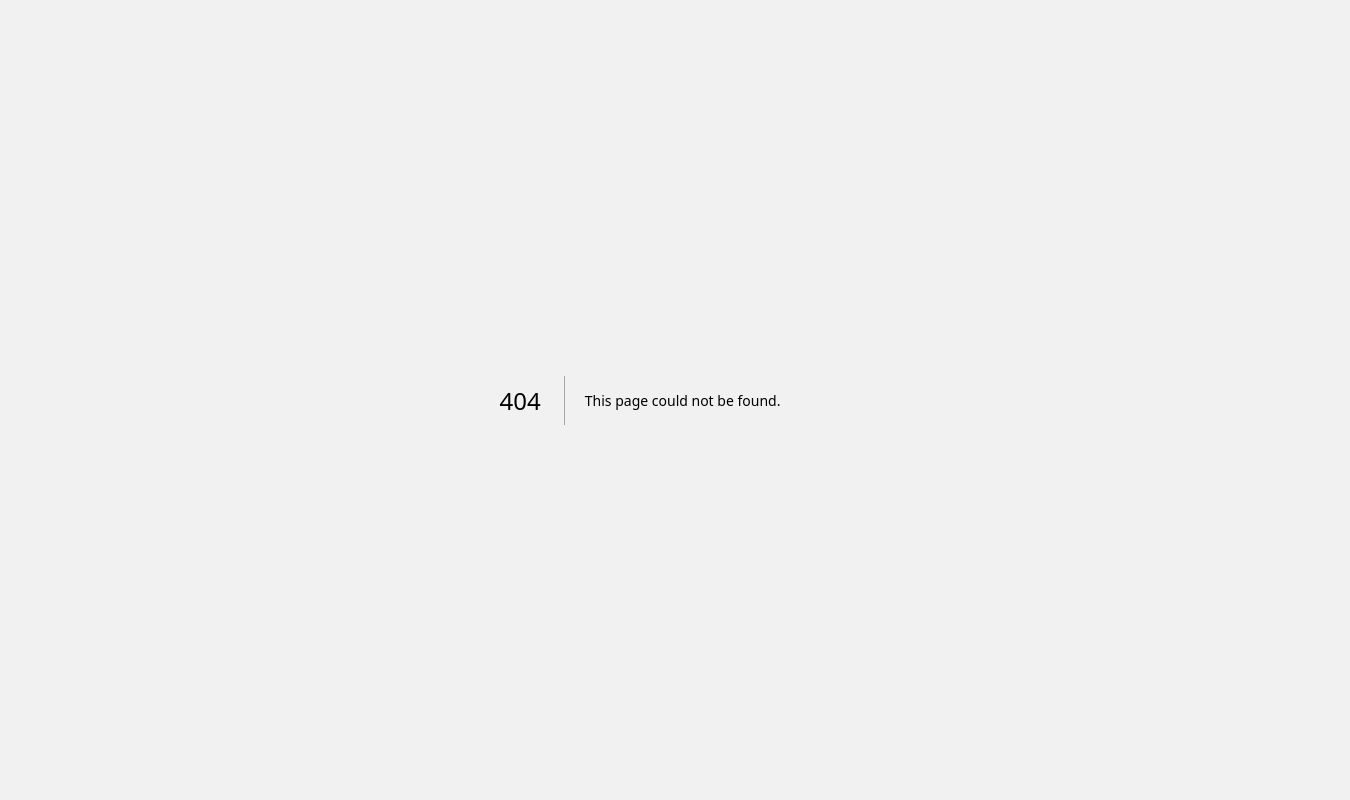
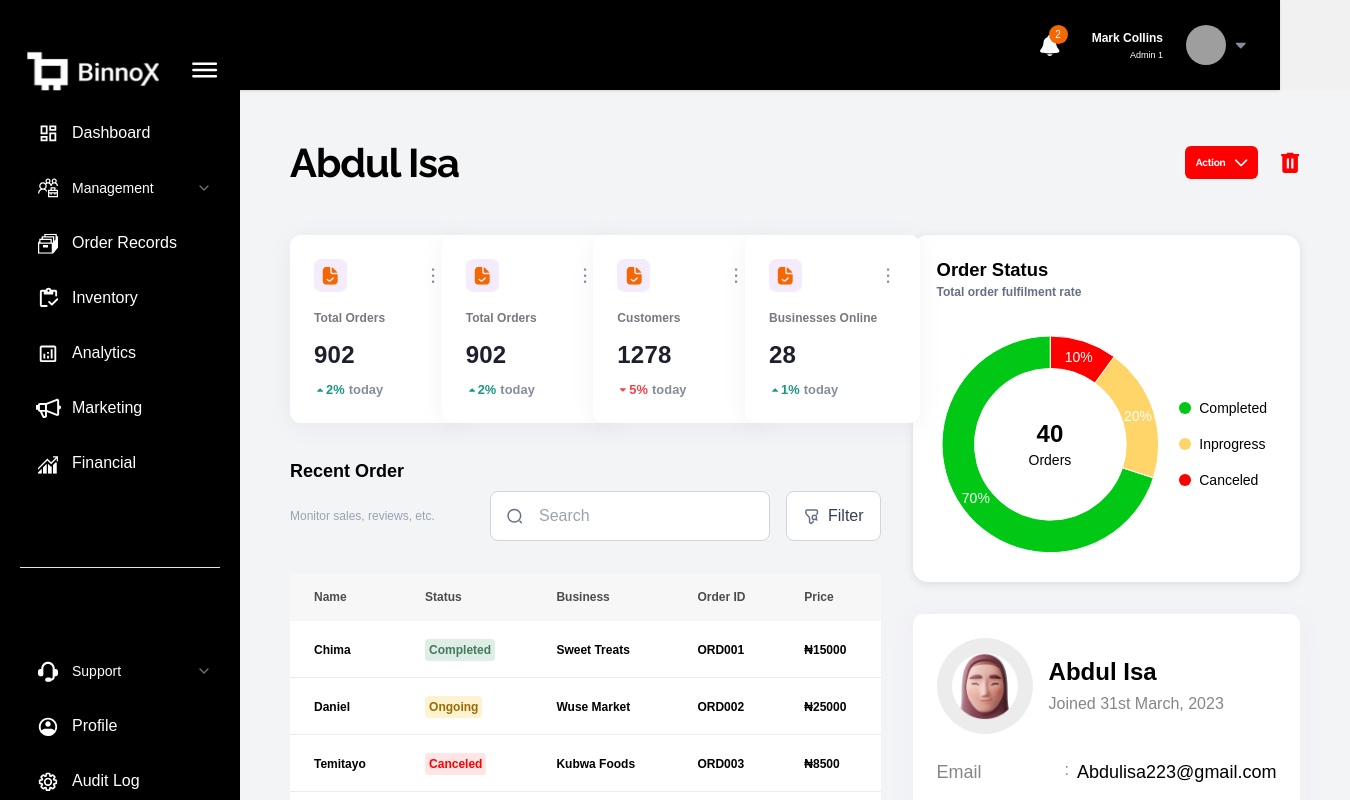
Before and after one commit to Binnox-Global/binnox-admin, a Next.js app: page /dashboard/users/1 in a window 1280 px wide. Before the commit this address had no page. Shown: the top 800 px of the page, 1350 px wide, since content can reach past the window. Built offline with nearby package versions, Linux system fonts and the light colour scheme; grey boxes are pictures that could not be loaded.

Commit message:
feat: add UserDetailsPage component with stats cards and recent orders table

```diff
--- /dev/null
+++ b/src/app/dashboard/users/[id]/page.tsx
@@ -0,0 +1,114 @@
+"use client";
+import { OrderStatusCard } from "@/components/cards/OrderStatusCard";
+import { StatsCard } from "@/components/cards/StatsCard";
+import { UserProfileCard } from "@/components/cards/UserProfileCard";
+import { FileSvg } from "@/components/icons/FileSvg";
+import { RecentOrders } from "@/components/tables/RecentOrders";
+import { useParams } from "next/navigation";
+
+const UserDetailsPage = () => {
+  const params = useParams(); // Get dynamic route params
+  const userId = params.id; // Extract the 'id' from the route
+
+  return (
+    <div className="flex flex-col gap-[50px] text-black">
+      <div className="h-[45.27px] items-center justify-between inline-flex">
+        <div className="justify-start items-center gap-5 flex">
+          <div className="text-black text-[40px] font-bold font-['Raleway'] leading-[13.05px] tracking-tight">
+            Abdul Isa
+          </div>
+        </div>
+        <div className="h-[33.75px] justify-end items-center gap-[23px] inline-flex">
+          <div className="p-[10.87px] bg-[#ff0000] rounded-md justify-center items-center gap-2 flex overflow-hidden">
+            <div className="text-white text-[10.20px] font-bold font-['Raleway'] leading-[11.10px] tracking-tight">
+              Action
+            </div>
+            <div data-svg-wrapper>
+              <svg
+                width="14"
+                height="8"
+                viewBox="0 0 14 8"
+                fill="none"
+                xmlns="http://www.w3.org/2000/svg"
+              >
+                <path
+                  fill-rule="evenodd"
+                  clip-rule="evenodd"
+                  d="M1.10034 0.610175C1.246 0.46456 1.44353 0.382757 1.64949 0.382757C1.85546 0.382757 2.05299 0.46456 2.19865 0.610175L7.08664 5.49817L11.9746 0.610175C12.0463 0.535989 12.132 0.476815 12.2268 0.436107C12.3215 0.395399 12.4235 0.373972 12.5266 0.373076C12.6297 0.37218 12.732 0.391833 12.8275 0.430888C12.9229 0.469943 13.0096 0.527618 13.0826 0.600548C13.1555 0.673478 13.2132 0.760201 13.2522 0.855659C13.2913 0.951117 13.3109 1.0534 13.31 1.15653C13.3091 1.25967 13.2877 1.36159 13.247 1.45635C13.2063 1.55112 13.1471 1.63683 13.0729 1.70848L7.6358 7.14563C7.49014 7.29125 7.29261 7.37305 7.08664 7.37305C6.88068 7.37305 6.68315 7.29125 6.53749 7.14563L1.10034 1.70848C0.954727 1.56282 0.872925 1.36529 0.872925 1.15933C0.872925 0.953365 0.954727 0.755835 1.10034 0.610175Z"
+                  fill="white"
+                />
+              </svg>
+            </div>
+          </div>
+          <div data-svg-wrapper>
+            <svg
+              width="19"
+              height="21"
+              viewBox="0 0 19 21"
+              fill="none"
+              xmlns="http://www.w3.org/2000/svg"
+            >
+              <path
+                d="M3.52986 20.9138C2.91626 20.9138 2.39118 20.6955 1.9546 20.2589C1.51801 19.8223 1.29935 19.2969 1.29861 18.6825V4.17939H0.182983V1.94814H5.76111V0.83252H12.4549V1.94814H18.033V4.17939H16.9174V18.6825C16.9174 19.2961 16.6991 19.8216 16.2625 20.2589C15.8259 20.6962 15.3004 20.9145 14.6861 20.9138H3.52986ZM5.76111 16.4513H7.99236V6.41064H5.76111V16.4513ZM10.2236 16.4513H12.4549V6.41064H10.2236V16.4513Z"
+                fill="#FF0000"
+              />
+            </svg>
+          </div>
+        </div>
+      </div>
+
+      {/* Main Content - Two Column Layout */}
+      <div className="grid grid-cols-1 lg:grid-cols-[2fr_1fr] gap-8">
+        {/* Left Column - Charts */}
+        <div className="space-y-8">
+          {/* Regular Stats Cards Row */}
+          <div className="grid grid-cols-1 sm:grid-cols-2 lg:grid-cols-3 xl:grid-cols-4 gap-4">
+            <StatsCard
+              title="Total Orders"
+              value="902"
+              percentage={2}
+              timeFrame="today"
+              icon={<FileSvg className="text-[#F46702]" size={24} />}
+            />
+
+            <StatsCard
+              title="Total Orders"
+              value="902"
+              percentage={2}
+              timeFrame="today"
+              icon={<FileSvg className="text-[#F46702]" size={24} />}
+            />
+
+            <StatsCard
+              title="Customers"
+              value="1278"
+              percentage={-5}
+              timeFrame="today"
+              icon={<FileSvg className="text-[#F46702]" size={24} />}
+            />
+
+            <StatsCard
+              title="Businesses Online"
+              value="28"
+              percentage={1}
+              timeFrame="today"
+              icon={<FileSvg className="text-[#F46702]" size={24} />}
+            />
+          </div>
+
+          <div className="">
+            <RecentOrders />
+          </div>
+        </div>
+
+        {/* Right Column - Cards */}
+        <div className="space-y-8">
+          <OrderStatusCard />
+          <UserProfileCard />
+        </div>
+      </div>
+    </div>
+  );
+};
+
+export default UserDetailsPage;
```
